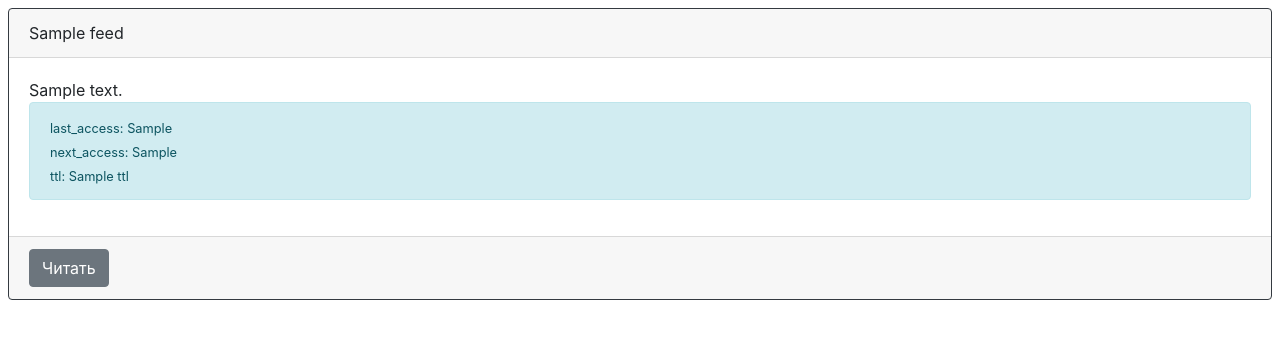
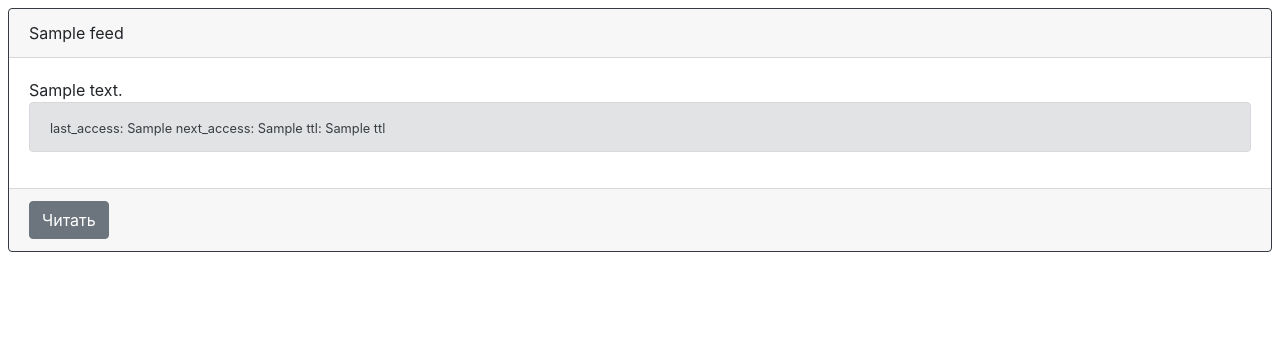
Before and after one commit to dreamerminsk/news, a Python web app: template templates/feeds.html in a window 1280 px wide. Shown: the part 56-395 px from the top of the page. Run offline with Jinja, Linux system fonts and the light colour scheme; the template is opened without the code that fills it: most values are stand-ins (such as "Sample title", 1, 10 or a date in 2020); some libraries are stand-ins or nearby versions.

Commit message:
Update feeds.html

```diff
--- a/templates/feeds.html
+++ b/templates/feeds.html
@@ -43,22 +43,16 @@
         <div class='card-text'>
           {{ feed['description'] }}
         </div>
-        <div class="alert alert-info" role="alert">
-        <div class='card-text'>
+        <div class="alert alert-secondary" role="alert">
           <small>
             last_access: <span id='la-{{ feed['_id'] }}'>{{ feed['last_access'] }}</span>
           </small>
-        </div>
-        <div class='card-text'>
           <small>
             next_access: <span id='na-{{ feed['_id'] }}'>{{ feed['next_access'] }}</span>
           </small>
-        </div>
-        <div class='card-text'>
           <small>
             ttl: <span id='ttl-{{ feed['_id'] }}'>{{ feed['ttl'] }}</span>
           </small>
-        </div>
         </div>
       </div>
       <div class='card-footer'>
```
